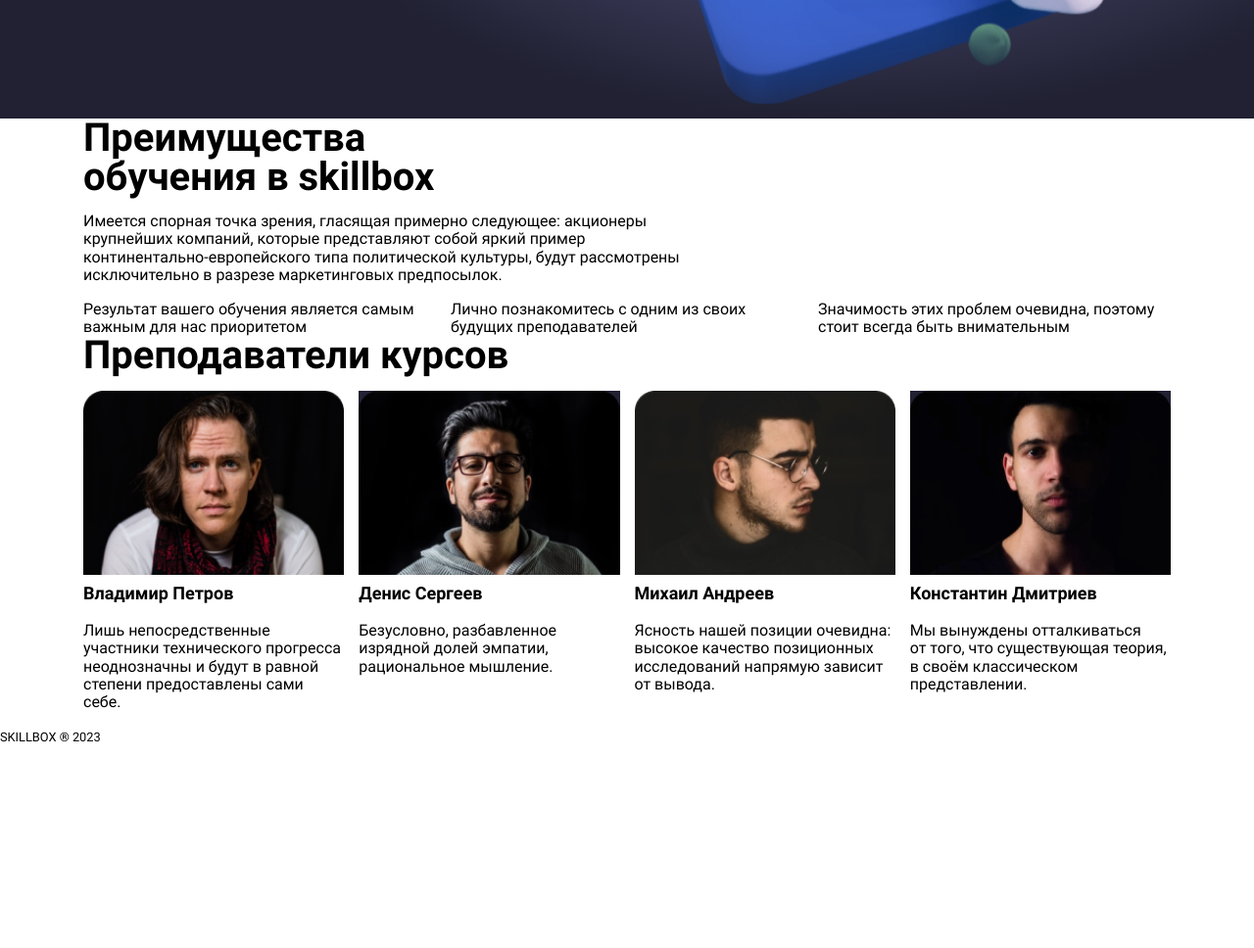
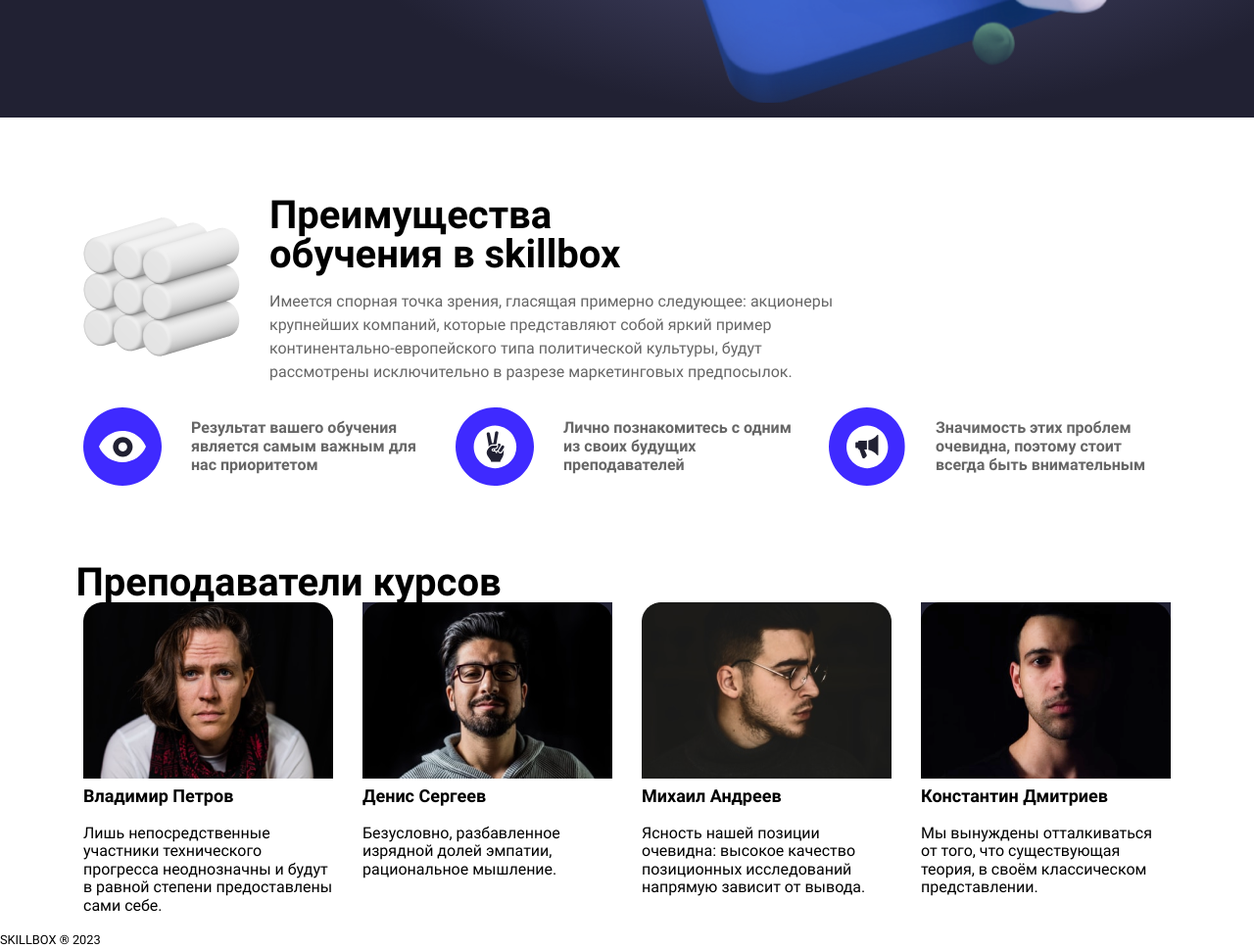
Before and after one commit to vtarasso/btst-test, a plain HTML site: page index.html in a window 1280 px wide. Shown: the part 580-1548 px from the top of the page at 98% size. Before the commit the page ends 1341 px from the top, so only its background shows below. Drawn offline with Linux system fonts and the light colour scheme.

Commit message:
about-us fixed

```diff
--- a/index.html
+++ b/index.html
@@ -37,7 +37,7 @@
     <section class="hero">
       <div class="container-fluid container-limit hero__container">
         <div class="row">
-          <div class="col-lg-5 col-md-6 col-sm-9 col-12 hero__content">
+          <div class="col-lg-5 col-md-6 col-sm-9 hero__content">
             <h1 class="hero__title">
               Курсы 3D моделирования
             </h1>
@@ -54,36 +54,34 @@
     </section>
 
     <section class="about-us" id="about-us">
-      <div class="container-fluid container-limit about-us__container">
+      <div class="container container-limit about-us__container">
         <div class="row about-us__top">
-          <div class="col-lg-7 col-md-8 col-sm-8 col-12">
-            <h2 class="section-title">
-              Преимущества обучения&nbsp;в&nbsp;skillbox
+          <div class="col-lg-6 col-md-10 col-sm-8">
+            <h2 class="section-title about-us__title">
+              Преимущества обучения в&nbsp;skillbox
             </h2>
-
+          </div>
+          <div class="col-lg-8 col-md-12">
             <p class="about-us__descr">
               Имеется спорная точка зрения, гласящая примерно следующее: акционеры крупнейших компаний, которые представляют собой яркий пример континентально-европейского типа политической культуры, будут рассмотрены исключительно в&nbsp;разрезе маркетинговых предпосылок.
             </p>
           </div>
         </div>
         <div class="row">
-          <div class="col-lg-4 col-md-4 col-sm-4 col-12 about-us__wrapper">
-            <div class="about-us__icon about-us__icon--eye" ></div>
-            <div class="about-us__text">
+          <div class="col-lg-4 col-md-4 col-sm-4">
+            <p class="about-us__text about-us__icon-eye">
               Результат вашего обучения является самым важным для нас приоритетом
-            </div>
+            </p>
           </div>
-          <div class="col-lg-4 col-md-4 col-sm-4 col-12 about-us__wrapper">
-            <div class="about-us__icon about-us__icon--finger"></div>
-            <div class="about-us__text">
+          <div class="col-lg-4 col-md-4 col-sm-4">
+            <p class="about-us__text about-us__icon-fingers">
               Лично познакомитесь с&nbsp;одним из&nbsp;своих будущих преподавателей
-            </div>
+            </p>
           </div>
-          <div class="col-lg-4 col-md-4 col-sm-4 col-12 about-us__wrapper">
-            <div class="about-us__icon about-us__icon--horn"></div>
-            <div class="about-us__text">
+          <div class="col-lg-4 col-md-4 col-sm-4">
+            <p class="about-us__text about-us__icon-horn">
               Значимость этих проблем очевидна, поэтому стоит всегда быть внимательным
-            </div>
+            </p>
           </div>
         </div>
       </div>
--- a/styles/style.css
+++ b/styles/style.css
@@ -33,6 +33,12 @@ html {
 *::after {
   box-sizing: inherit;
 }
+
+.row>*  {
+  padding-left: 15px;
+  padding-right: 15px;
+}
+
 body {
   min-width: 320px;
   font-family: "Roboto", "Arial", sans-serif;
@@ -57,7 +63,6 @@ picture {
 
 .container-limit {
   max-width: 1140px;
-  padding: 0 15px;
 }
 
 .list-reset {
@@ -84,7 +89,6 @@ picture {
 
 .section-title {
   margin: 0;
-  margin-bottom: 16px;
   font-size: 40px;
   font-weight: 700;
   line-height: 1;
@@ -108,8 +112,7 @@ picture {
 }
 
 .header__container {
-  padding-top: 30px;
-  padding-bottom: 26px;
+  padding: 28px 15px 27px;
   color: #ffffff;
 }
 
@@ -157,3 +160,51 @@ picture {
   background-size: contain;
   background-repeat: no-repeat;
 }
+
+/* about-us */
+.about-us {
+  padding-top: 80px;
+  padding-bottom: 70px;
+}
+
+.about-us__top {
+  margin-bottom: 15px;
+  padding-left: 190px;
+  background-image: url("../images/about-us-pic.png");
+  background-repeat: no-repeat;
+  background-position: 15px 22px;
+}
+
+.about-us__title {
+  margin-bottom: 16px;
+}
+
+.about-us__descr {
+  margin: 0;
+  color: #666666;
+  line-height: 1.5;
+}
+
+.about-us__text {
+  margin: 0;
+  padding: 20px 0;
+  padding-left: 110px;
+  color: #666666;
+  line-height: 1.2;
+  font-weight: 700;
+  background-position: left center;
+  background-size: 80px 80px;
+  background-repeat: no-repeat;
+}
+
+.about-us__icon-eye {
+  background-image: url("../images/eye-circle.svg");
+}
+
+.about-us__icon-fingers {
+  background-image: url("../images/fingers.svg");
+}
+
+.about-us__icon-horn {
+  background-image: url("../images/horn.svg");
+}
```
